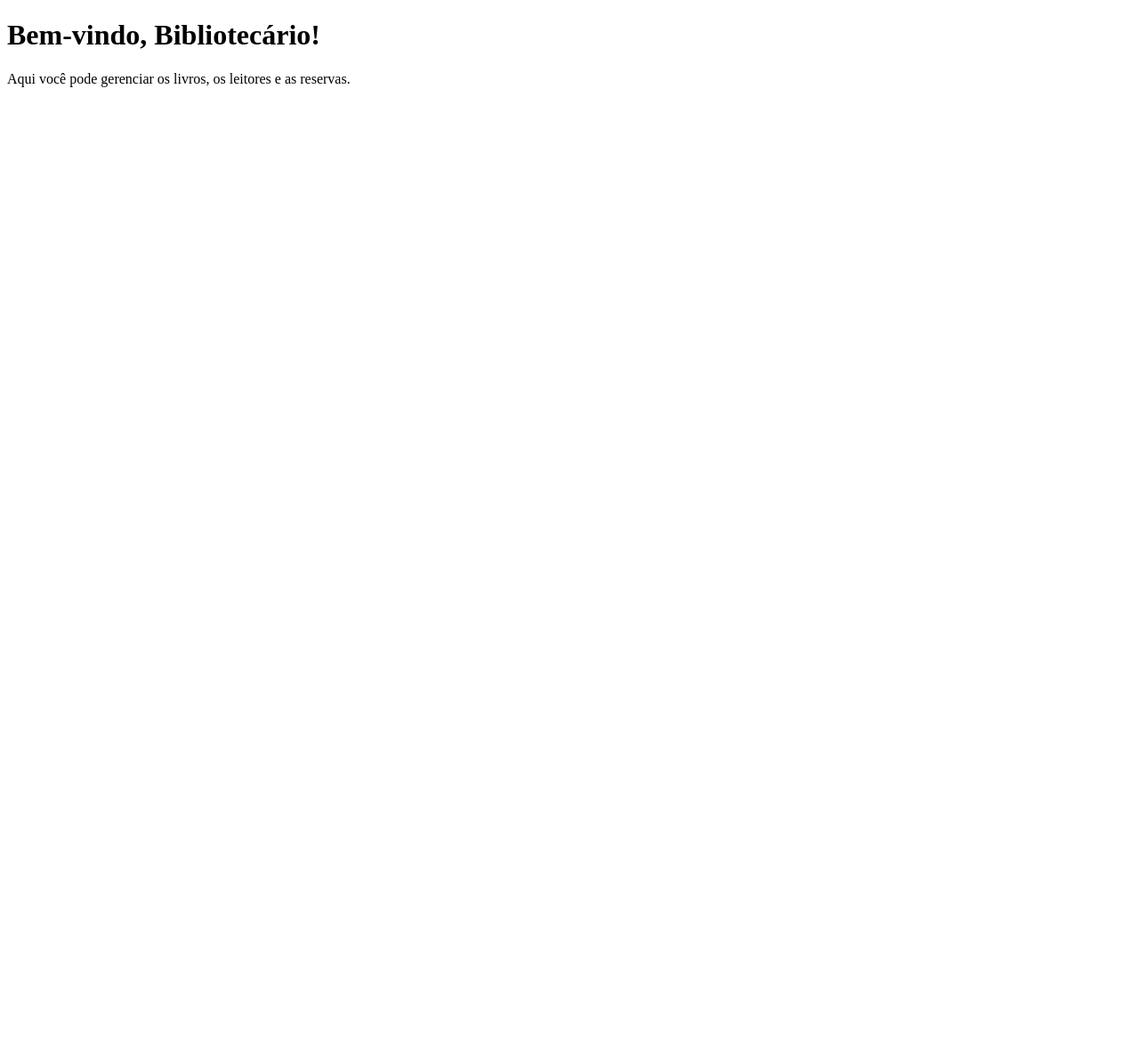
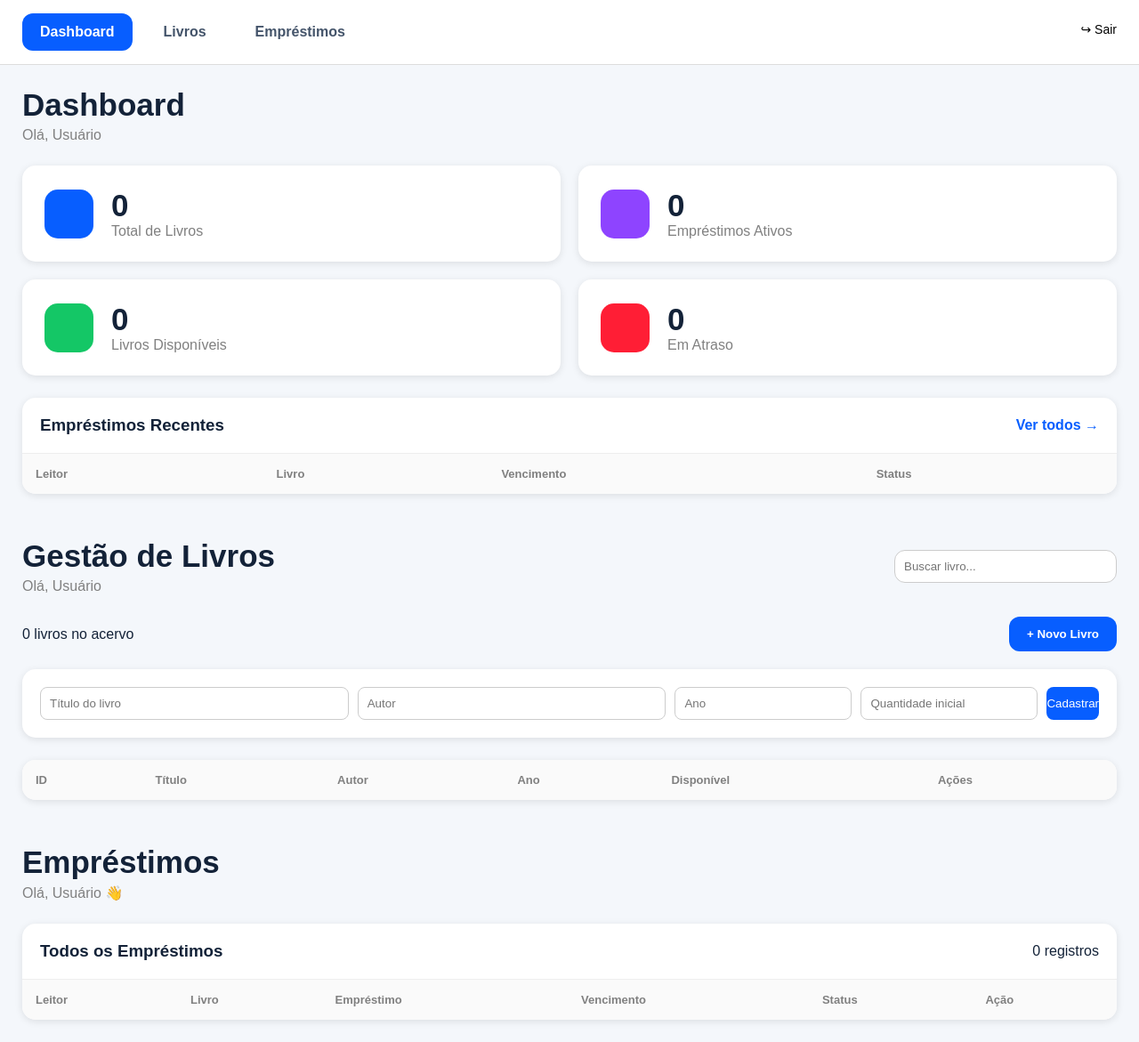
Before and after one commit to LucasIZ25/projeto-biblioteca, a website: page public/bibliotecario.html in a window 1280 px wide. Shown: the whole page at 89% size. Before the commit the page ends 800 px from the top, so only its background shows below. Drawn offline with Linux system fonts and the light colour scheme.

Commit message:
parte do bibliotecario

```diff
--- /dev/null
+++ b/public/bibilotecario.css
@@ -0,0 +1,331 @@
+* {
+    margin: 0;
+    padding: 0;
+    box-sizing: border-box;
+    font-family: Arial, sans-serif;
+}
+
+body {
+    background-color: #f4f7fb;
+    color: #132238;
+}
+
+/* ===== MENU SUPERIOR ===== */
+
+nav {
+    background-color: white;
+    border-bottom: 1px solid #ddd;
+    padding: 15px 25px;
+
+    display: flex;
+    align-items: center;
+    gap: 15px;
+}
+
+.menu-link {
+    text-decoration: none;
+    color: #44546a;
+    font-weight: bold;
+    padding: 12px 20px;
+    border-radius: 12px;
+}
+
+.menu-link:hover,
+.menu-link.active {
+    background-color: #075eff;
+    color: white;
+}
+
+/* ===== USUÁRIO ===== */
+
+.caixaUsuario {
+    position: absolute;
+    top: 20px;
+    right: 120px;
+}
+
+.caixaUsuario strong {
+    display: block;
+    font-size: 14px;
+}
+
+.caixaUsuario span {
+    color: gray;
+    font-size: 12px;
+}
+
+/* ===== SAIR ===== */
+
+.logout {
+    position: absolute;
+    top: 25px;
+    right: 25px;
+
+    border: none;
+    background: none;
+    cursor: pointer;
+    font-size: 14px;
+}
+
+/* ===== PÁGINAS ===== */
+
+.page {
+    padding: 25px;
+}
+
+.top {
+    margin-bottom: 25px;
+}
+
+.top h1 {
+    font-size: 35px;
+    margin-bottom: 5px;
+}
+
+.top p {
+    color: gray;
+}
+
+/* ===== CARDS ===== */
+
+.cards {
+    display: grid;
+    grid-template-columns: repeat(2, 1fr);
+    gap: 20px;
+    margin-bottom: 25px;
+}
+
+.card {
+    background-color: white;
+    border-radius: 15px;
+    padding: 25px;
+
+    display: flex;
+    align-items: center;
+    gap: 20px;
+
+    box-shadow: 0px 2px 8px rgba(0,0,0,0.1);
+}
+
+.card h2 {
+    font-size: 35px;
+}
+
+.card p {
+    color: gray;
+}
+
+.icone {
+    width: 55px;
+    height: 55px;
+    border-radius: 15px;
+}
+
+.azul {
+    background-color: #075eff;
+}
+
+.roxo {
+    background-color: #8e44ff;
+}
+
+.verde {
+    background-color: #14c766;
+}
+
+.vermelho {
+    background-color: #ff1e35;
+}
+
+/* ===== TABELAS ===== */
+
+.tabela-emprestimos,
+.table-box {
+    background-color: white;
+    border-radius: 15px;
+    overflow: hidden;
+    box-shadow: 0px 2px 8px rgba(0,0,0,0.1);
+}
+
+.tabela-header,
+.table-header {
+    padding: 20px;
+    border-bottom: 1px solid #eee;
+
+    display: flex;
+    justify-content: space-between;
+    align-items: center;
+}
+
+.menu-link-small {
+    text-decoration: none;
+    color: #075eff;
+    font-weight: bold;
+}
+
+table {
+    width: 100%;
+    border-collapse: collapse;
+}
+
+th {
+    background-color: #fafafa;
+    text-align: left;
+    padding: 15px;
+    color: gray;
+    font-size: 13px;
+}
+
+td {
+    padding: 15px;
+    border-top: 1px solid #eee;
+}
+
+/* ===== LIVROS ===== */
+
+.row {
+    display: flex;
+    justify-content: space-between;
+    align-items: center;
+}
+
+.search {
+    padding: 10px;
+    border: 1px solid #ccc;
+    border-radius: 12px;
+    width: 250px;
+}
+
+.actions {
+    margin: 20px 0;
+
+    display: flex;
+    justify-content: space-between;
+    align-items: center;
+}
+
+.btn-primary {
+    background-color: #075eff;
+    color: white;
+    border: none;
+    padding: 12px 20px;
+    border-radius: 12px;
+    cursor: pointer;
+    font-weight: bold;
+}
+
+.form-livro {
+    background-color: white;
+    padding: 20px;
+    border-radius: 15px;
+
+    display: grid;
+    grid-template-columns: 2fr 2fr 1fr 1fr auto;
+    gap: 10px;
+
+    margin-bottom: 25px;
+
+    box-shadow: 0px 2px 8px rgba(0,0,0,0.1);
+}
+
+.form-livro input {
+    padding: 10px;
+    border: 1px solid #ccc;
+    border-radius: 8px;
+}
+
+.form-livro button {
+    background-color: #075eff;
+    color: white;
+    border: none;
+    border-radius: 8px;
+    cursor: pointer;
+}
+
+/* ===== STATUS ===== */
+
+.status {
+    padding: 5px 10px;
+    border-radius: 12px;
+    font-size: 12px;
+    font-weight: bold;
+}
+
+.ativo {
+    background-color: #eaf3ff;
+    color: #075eff;
+}
+
+.atrasado {
+    background-color: #fff1f1;
+    color: red;
+}
+
+.devolvido {
+    background-color: #eafff2;
+    color: green;
+}
+
+/* ===== BOTÕES ===== */
+
+.btn-editar,
+.btn-excluir,
+.btn-devolver {
+    padding: 8px 10px;
+    border: none;
+    border-radius: 8px;
+    cursor: pointer;
+}
+
+.btn-editar {
+    background-color: #eaf3ff;
+    color: #075eff;
+}
+
+.btn-excluir {
+    background-color: #fff1f1;
+    color: red;
+}
+
+.btn-devolver {
+    background-color: #eafff2;
+    color: green;
+}
+
+/* ===== RESPONSIVO ===== */
+
+@media (max-width: 768px) {
+
+    nav {
+        flex-wrap: wrap;
+    }
+
+    .cards {
+        grid-template-columns: 1fr;
+    }
+
+    .form-livro {
+        grid-template-columns: 1fr;
+    }
+
+    .row {
+        flex-direction: column;
+        gap: 10px;
+        align-items: flex-start;
+    }
+
+    .search {
+        width: 100%;
+    }
+
+    .table-box,
+    .tabela-emprestimos {
+        overflow-x: auto;
+    }
+
+    .caixaUsuario,
+    .logout {
+        position: static;
+        margin: 10px 25px;
+    }
+}
--- a/public/bibliotecario.html
+++ b/public/bibliotecario.html
@@ -4,11 +4,203 @@
 <head>
     <meta charset="UTF-8">
     <meta name="viewport" content="width=device-width, initial-scale=1.0">
-    <title>Document</title>
+    <link rel="icon" href="https://encrypted-tbn0.gstatic.com/images?q=tbn:ANd9GcTgQ5jvlXzOgFZR4tJlt8mWzaP14YoR6SDUdA&s" />
+    <link rel="stylesheet" href="bibilotecario.css">
+</head>
+    <title>Pagina-Bibliotecário</title>
 </head>
 <body>
 
-    <h1>Bem-vindo, Bibliotecário!</h1>
-    <p>Aqui você pode gerenciar os livros, os leitores e as reservas.</p>
+    <nav>
+        <a href="#" class="menu-link active" data-page="dashboard">Dashboard</a>
+        <a href="#" class="menu-link" data-page="livros">Livros</a>
+        <a href="#" class="menu-link" data-page="emprestimos">Empréstimos</a>
+    </nav>
+    <div class="caixaUsuario">
+        <div>
+            <strong id="nomeUsuario"></strong>
+            <span id="tipoUsuario"></span>
+        </div>
+    </div>
+
+    <button class="logout">↪ Sair</button>
+
+     <section id="dashboard" class="page active">
+      <header class="top">
+        <div>
+          <h1>Dashboard</h1>
+          <p>Olá, <span id="saudacaoUsuario">Usuário</span> </p>
+        </div>
+      </header>
+
+      <div class="cards">
+        <div class="card">
+          <div class="icone azul"></div>
+          <div>
+            <h2 id="totalLivros">0</h2>
+            <p>Total de Livros</p>
+          </div>
+        </div>
+
+        <div class="card">
+          <div class="icone roxo"></div>
+          <div>
+            <h2 id="emprestimosAtivos">0</h2>
+            <p>Empréstimos Ativos</p>
+          </div>
+        </div>
+
+        <div class="card">
+          <div class="icone verde"></div>
+          <div>
+            <h2 id="livrosDisponiveis">0</h2>
+            <p>Livros Disponíveis</p>
+          </div>
+        </div>
+
+        <div class="card">
+          <div class="icone vermelho"></div>
+          <div>
+            <h2 id="livrosAtrasados">0</h2>
+            <p>Em Atraso</p>
+          </div>
+        </div>
+      </div>
+
+      <div class="tabela-emprestimos">
+        <div class="tabela-header">
+          <h3>Empréstimos Recentes</h3>
+          <a href="#" data-page="emprestimos" class="menu-link-small">Ver todos →</a>
+        </div>
+
+        <table>
+          <thead>
+            <tr>
+              <th>Leitor</th>
+              <th>Livro</th>
+              <th>Vencimento</th>
+              <th>Status</th>
+            </tr>
+          </thead>
+
+          <tbody id="tabelaEmprestimosRecentes">
+            <!-- O JavaScript vai preencher aqui -->
+          </tbody>
+        </table>
+      </div>
+    </section>
+
+
+     <section id="livros" class="page">
+      <header class="top row">
+        <div>
+          <h1>Gestão de Livros</h1>
+          <p>Olá, <span id="saudacaoUsuarioLivros">Usuário</span> </p>
+        </div>
+
+        <input
+          type="text"
+          id="buscarLivro"
+          class="search"
+          placeholder="Buscar livro..."
+        />
+      </header>
+
+      <div class="actions">
+        <p><span id="contadorLivros">0</span> livros no acervo</p>
+        <button class="btn-primary" id="btnMostrarFormulario">+ Novo Livro</button>
+      </div>
+
+      <form id="formLivro" class="form-livro">
+        <input type="hidden" id="idLivro" />
+
+        <input
+          type="text"
+          id="tituloLivro"
+          placeholder="Título do livro"
+          required
+        />
+
+        <input
+          type="text"
+          id="autorLivro"
+          placeholder="Autor"
+          required
+        />
+
+        <input
+          type="number"
+          id="anoLivro"
+          placeholder="Ano"
+          required
+        />
+
+        <input
+          type="number"
+          id="quantidadeLivro"
+          placeholder="Quantidade inicial"
+          required
+        />
+
+        <button type="submit" id="btnSalvarLivro">Cadastrar</button>
+      </form>
+
+      <div class="table-box">
+        <table>
+          <thead>
+            <tr>
+              <th>ID</th>
+              <th>Título</th>
+              <th>Autor</th>
+              <th>Ano</th>
+              <th>Disponível</th>
+              <th>Ações</th>
+            </tr>
+          </thead>
+
+          <tbody id="tabelaLivros">
+            <!-- O JavaScript vai preencher os livros aqui -->
+          </tbody>
+        </table>
+      </div>
+    </section>
+
+    <section id="emprestimos" class="page">
+      <header class="top">
+        <div>
+          <h1>Empréstimos</h1>
+          <p>Olá, <span id="saudacaoUsuarioEmprestimos">Usuário</span> 👋</p>
+        </div>
+      </header>
+
+      <div class="table-box">
+        <div class="table-header column">
+          <h3>Todos os Empréstimos</h3>
+          <p><span id="contadorEmprestimos">0</span> registros</p>
+        </div>
+
+        <table>
+          <thead>
+            <tr>
+              <th>Leitor</th>
+              <th>Livro</th>
+              <th>Empréstimo</th>
+              <th>Vencimento</th>
+              <th>Status</th>
+              <th>Ação</th>
+            </tr>
+          </thead>
+
+          <tbody id="tabelaEmprestimos">
+            <!-- O JavaScript vai preencher os empréstimos aqui -->
+          </tbody>
+        </table>
+      </div>
+    </section>
+
+  </main>
+
+  <script src="bibliotecario.js"></script>
+
 </body>
 </html>
```
